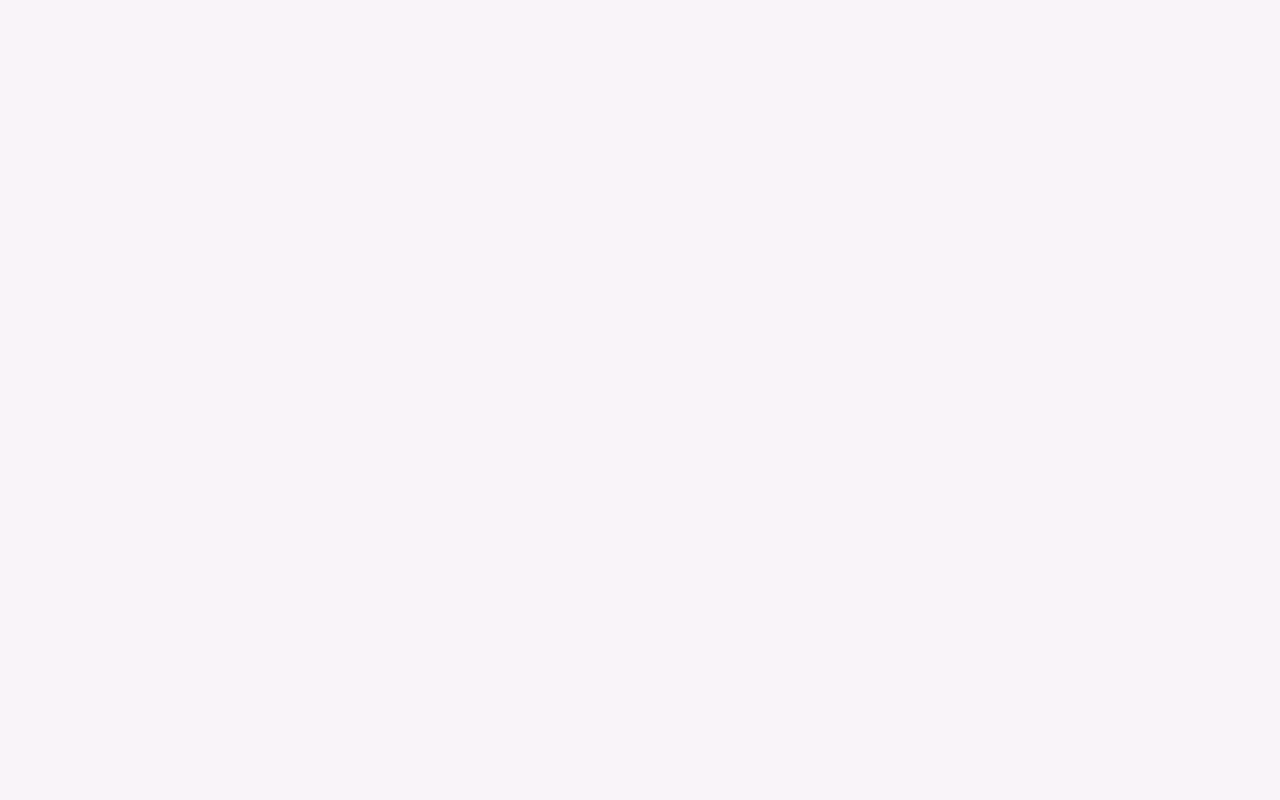
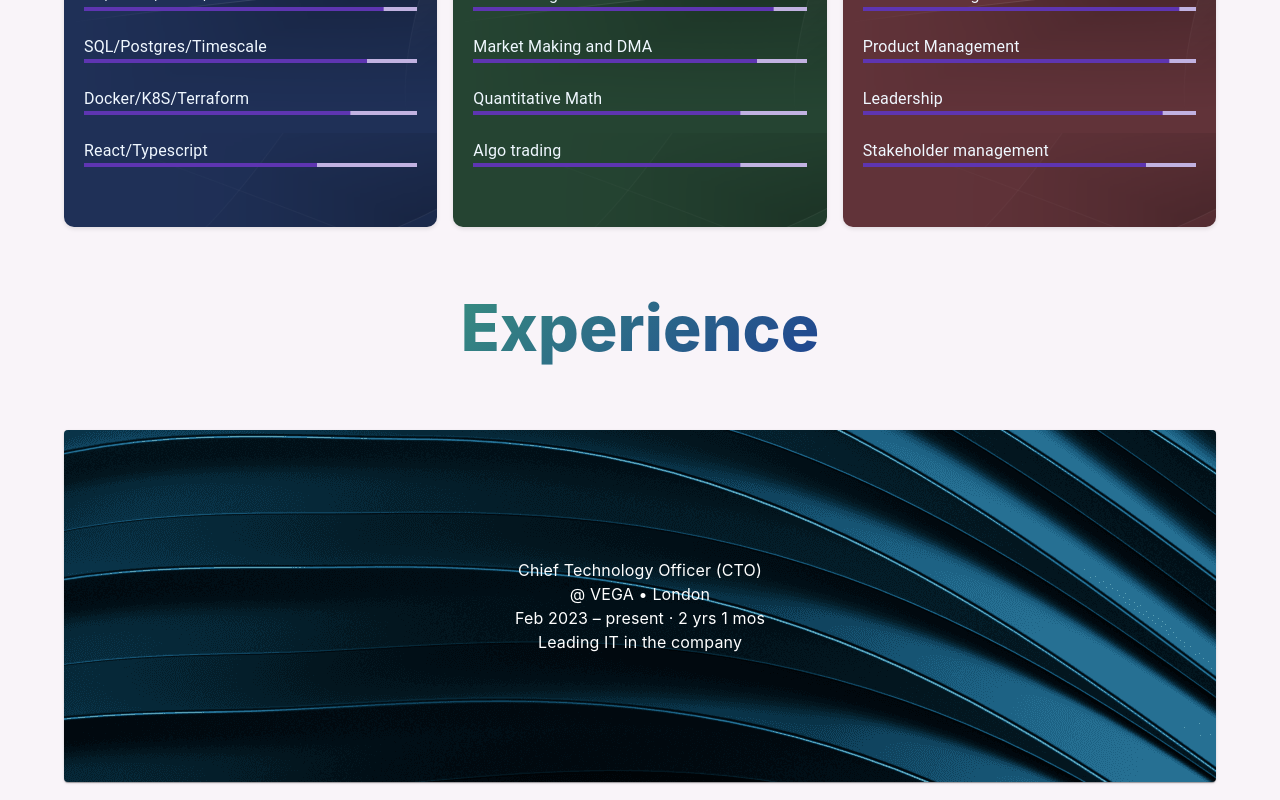
Before and after one commit to batiaev/batiaev.github.io, a Next.js app: page / in a window 1280 px wide. Shown: the part 900-1700 px from the top of the page. Before the commit the page ends 800 px from the top, so only its background shows below. Built offline with nearby package versions, Linux system fonts and the light colour scheme.

Commit message:
enable all sections

```diff
--- a/src/Root.tsx
+++ b/src/Root.tsx
@@ -1,27 +1,27 @@
 import Container from "@mui/material/Container";
 
 import Intro from "./scenes/Intro";
-// import Skills from "./scenes/Skills";
-// import Services from "./scenes/Services";
-// import Education from "./scenes/Education";
-// import Experience from "./scenes/Experience";
-// import { Blog } from "./scenes/Blog";
-// import { Contact } from "@scenes/Contact";
-// import { Talks } from "@scenes/Talks";
-// import OpenSource from "./scenes/OpenSource";
+import Skills from "./scenes/Skills";
+import Services from "./scenes/Services";
+import Education from "./scenes/Education";
+import Experience from "./scenes/Experience";
+import { Blog } from "./scenes/Blog";
+import { Contact } from "@scenes/Contact";
+import { Talks } from "@scenes/Talks";
+import OpenSource from "./scenes/OpenSource";
 
 export function Root() {
     return (
         <Container component="main">
             <Intro />
-            {/*<Skills />*/}
-            {/*<Experience />*/}
-            {/*<Talks />*/}
-            {/*<Education />*/}
-            {/*<OpenSource />*/}
-            {/*<Services />*/}
-            {/*<Blog />*/}
-            {/*<Contact />*/}
+            <Skills />
+            <Experience />
+            <Talks />
+            <Education />
+            <OpenSource />
+            <Services />
+            <Blog />
+            <Contact />
         </Container>
     );
 }
--- a/src/data/data.json
+++ b/src/data/data.json
@@ -149,10 +149,10 @@
       "id": 7,
       "title": "Chief Technology Officer (CTO)",
       "period": "Feb 2023 – present",
-      "duration": "6 mos",
+      "duration": "2 yrs 1 mos",
       "company": "VEGA",
       "city": "London",
-      "url": "https://batiaev.com/",
+      "url": "https://vega-alts.com/",
       "description": "Leading IT in the company",
       "tags": []
     },
```
